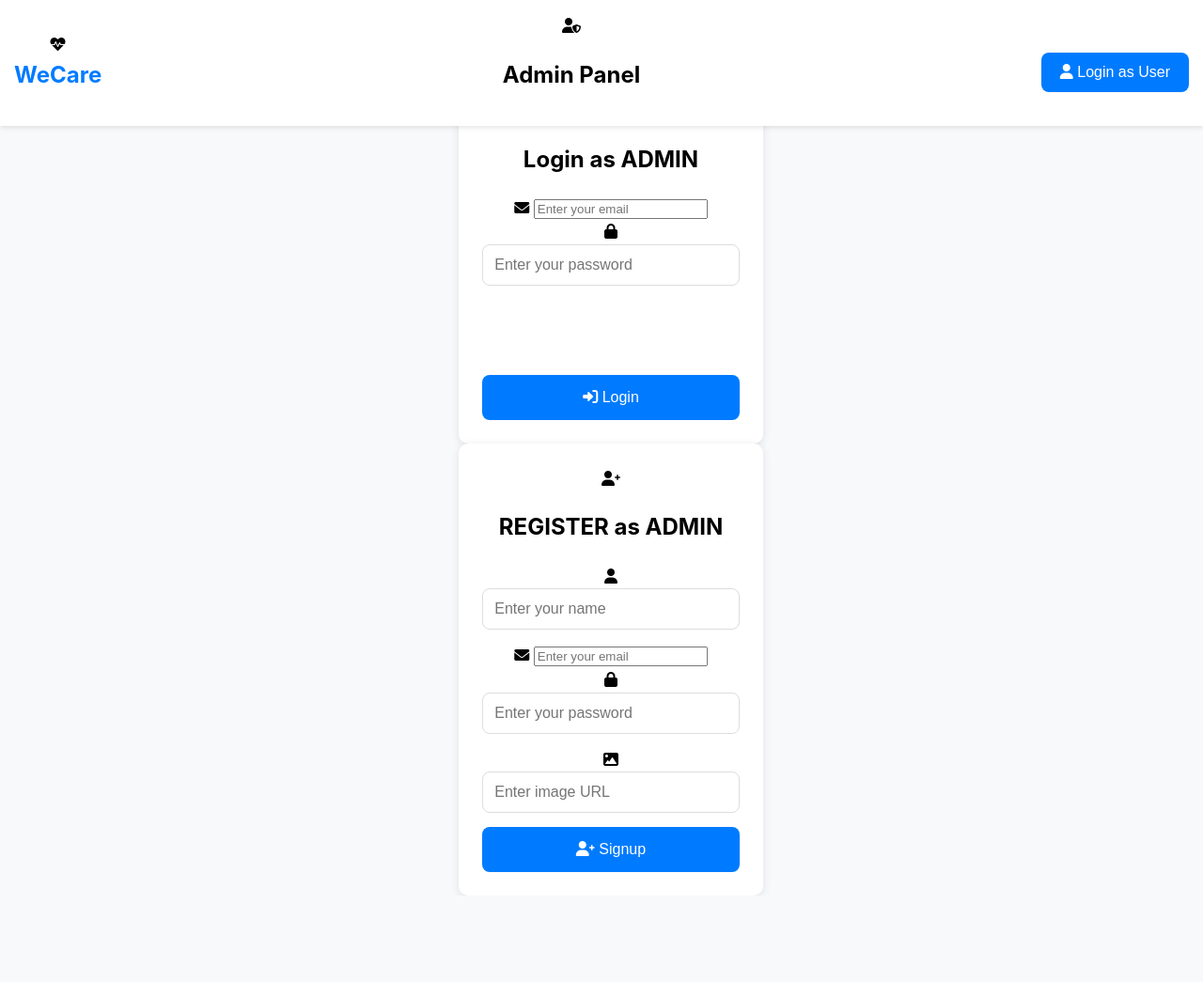
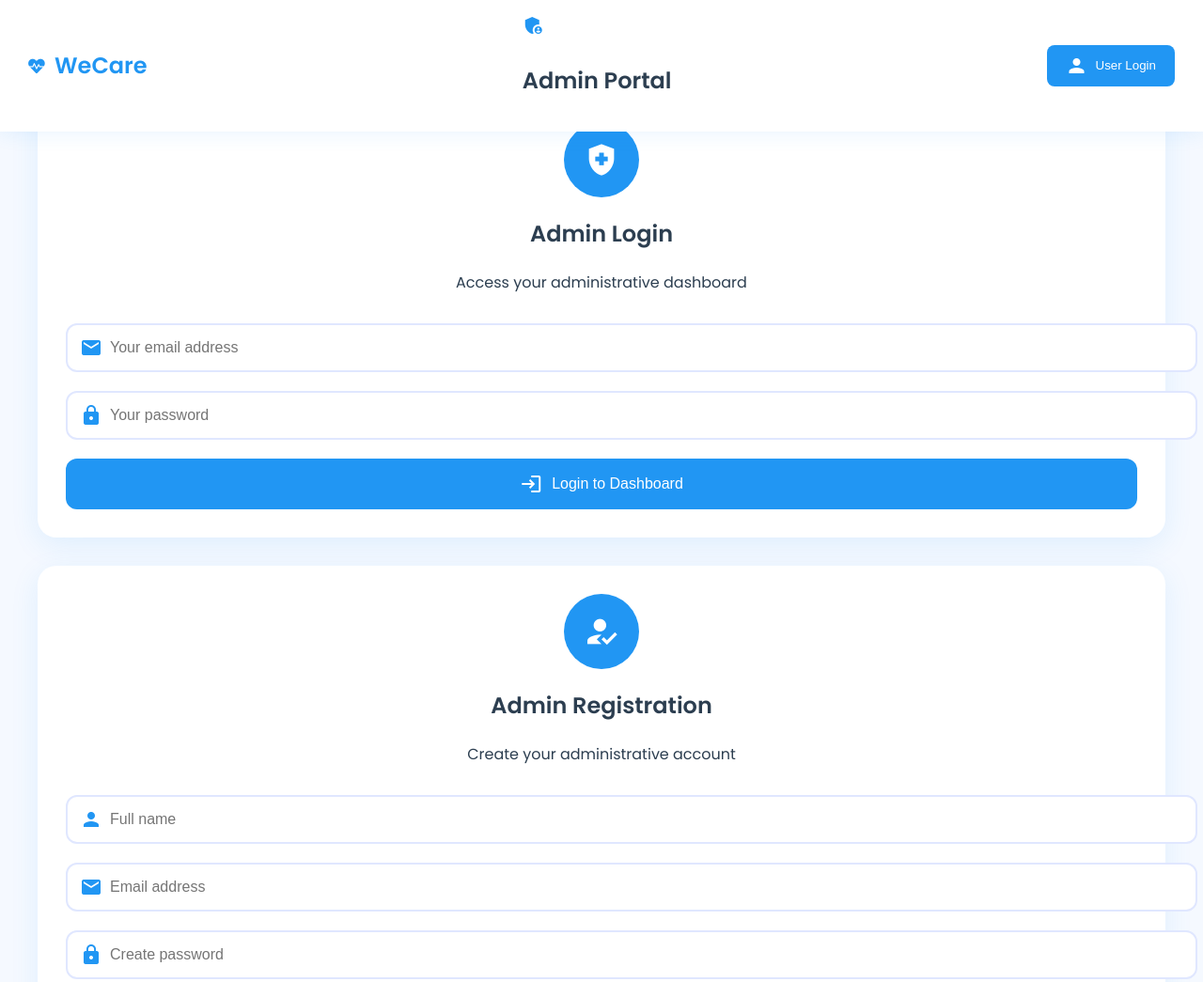
Before and after one commit to Icradle-Innovations-Ltd/WeCare-Doctor_Appointment_Booking_Application-main, a website: page frontend/wecare/www/view/admin.html in a window 1280 px wide. Shown: the top 1045 px of the page at 94% size. Before the commit the page ends 953 px from the top, so only its background shows below. Drawn offline with Linux system fonts and the light colour scheme.

```diff
--- a/frontend/wecare/www/js/signin.js
+++ b/frontend/wecare/www/js/signin.js
@@ -1,6 +1,6 @@
 const url = "https://pococare-assignment.vercel.app/"
 
-const backendURL = "https://wecare-doctor-appointment-booking.onrender.com//"
+const backendURL = "https://wecare-doctor-appointment-booking.onrender.com/"
 
 const spinner = document.getElementById("spinner");
 
--- a/frontend/wecare/www/style/admin.css
+++ b/frontend/wecare/www/style/admin.css
@@ -1,75 +1,182 @@
-/* Mobile-first responsive design */
+:root {
+    --primary-color: #2196F3;
+    --secondary-color: #1976D2;
+    --accent-color: #64B5F6;
+    --background-color: #F5F9FF;
+    --text-color: #2C3E50;
+    --shadow-color: rgba(33, 150, 243, 0.1);
+}
+
+body {
+    font-family: 'Poppins', sans-serif;
+    background-color: var(--background-color);
+    margin: 0;
+    line-height: 1.6;
+    color: var(--text-color);
+}
+
 .container {
     margin-top: 80px;
+    padding: 20px;
+    min-height: calc(100vh - 80px);
     display: flex;
     justify-content: center;
-    padding: 0 15px;
+    align-items: flex-start;
+}
+
+.forms-wrapper {
     width: 100%;
-    min-height: 100vh;
+    max-width: 1200px;
+    display: flex;
+    flex-direction: column;
+    gap: 30px;
+}
+
+.form {
+    background: white;
+    border-radius: 20px;
+    padding: 30px;
+    box-shadow: 0 8px 30px var(--shadow-color);
+    transition: transform 0.3s ease;
+}
+
+.form:hover {
+    transform: translateY(-5px);
+}
+
+.form-header {
+    text-align: center;
+    margin-bottom: 30px;
+}
+
+.icon-circle {
+    width: 80px;
+    height: 80px;
+    background: var(--primary-color);
+    border-radius: 50%;
+    display: flex;
+    align-items: center;
+    justify-content: center;
+    margin: 0 auto 20px;
+}
+
+.icon-circle i {
+    font-size: 40px;
+    color: white;
+}
+
+.input-group {
+    position: relative;
+    margin-bottom: 20px;
+}
+
+.input-group i {
+    position: absolute;
+    left: 15px;
+    top: 50%;
+    transform: translateY(-50%);
+    color: var(--primary-color);
+}
+
+.input-group input {
+    width: 100%;
+    padding: 15px 15px 15px 45px;
+    border: 2px solid #E0E7FF;
+    border-radius: 12px;
+    font-size: 16px;
+    transition: all 0.3s ease;
+}
+
+.input-group input:focus {
+    border-color: var(--primary-color);
+    box-shadow: 0 0 0 3px var(--shadow-color);
+    outline: none;
+}
+
+.submit-btn {
+    width: 100%;
+    padding: 15px;
+    background: var(--primary-color);
+    color: white;
+    border: none;
+    border-radius: 12px;
+    font-size: 16px;
+    font-weight: 500;
+    display: flex;
+    align-items: center;
+    justify-content: center;
+    gap: 10px;
+    cursor: pointer;
+    transition: all 0.3s ease;
+}
+
+.submit-btn:hover {
+    background: var(--secondary-color);
+    transform: translateY(-2px);
+}
+
+.medical-icon {
+    color: var(--primary-color);
+}
+
+.pulse-icon {
+    animation: pulse 2s infinite;
+}
+
+@keyframes pulse {
+    0% {
+        transform: scale(1);
+    }
+    50% {
+        transform: scale(1.1);
+    }
+    100% {
+        transform: scale(1);
+    }
+}
+
+nav {
+    background: white;
+    padding: 15px 30px;
+    box-shadow: 0 2px 20px var(--shadow-color);
+    position: fixed;
+    top: 0;
+    width: 100%;
+    z-index: 1000;
+    display: flex;
+    justify-content: space-between;
+    align-items: center;
     box-sizing: border-box;
 }
 
-.form {
-    width: 100%;
-    max-width: 400px;
-    background-color: #fff;
-    border-radius: 10px;
-    padding: 25px;
-    margin: 0 10px;
-    box-shadow: 0 2px 10px rgba(0,0,0,0.1);
-    box-sizing: border-box;
+.logo-container {
+    display: flex;
+    align-items: center;
+    gap: 10px;
 }
 
-.form label {
-    display: block;
-    text-align: left;
-    margin-bottom: 8px;
-    font-size: 14px;
-    color: #333;
+.logo-container h1 {
+    color: var(--primary-color);
+    margin: 0;
+    font-size: 24px;
 }
 
-.form input[type="text"],
-.form input[type="password"] {
-    width: 100%;
-    padding: 12px;
-    margin-bottom: 15px;
-    border: 1px solid #ddd;
+.user-btn {
+    background: var(--primary-color);
+    color: white;
+    border: none;
+    padding: 10px 20px;
     border-radius: 8px;
-    font-size: 16px;
-    box-sizing: border-box;
+    display: flex;
+    align-items: center;
+    gap: 8px;
+    cursor: pointer;
+    transition: all 0.3s ease;
 }
 
-.form button {
-    width: 100%;
-    font-size: 16px;
-    padding: 15px;
-    background-color: #007bff;
-    color: #fff;
-    border: none;
-    border-radius: 8px;
-    cursor: pointer;
-    transition: background-color 0.3s ease;
-}
-
-body {
-    text-align: center;
-    font-family: -apple-system, BlinkMacSystemFont, 'Segoe UI', Roboto, Oxygen, Ubuntu, Cantarell, sans-serif;
-    background-color: #f8f9fa;
-    margin: 0;
-    line-height: 1.6;
-    min-height: 100vh;
-    width: 100%;
-    overflow-x: hidden;
-}
-
-.form button:hover {
-    background-color: #0056b3;
-    transform: translateY(-1px);
-}
-
-.adminLogin button {
-    margin-top: 80px;
-    display: block !important;
+.user-btn:hover {
+    background: var(--secondary-color);
+    transform: translateY(-2px);
 }
 
 #spinner:not([hidden]) {
@@ -81,113 +188,76 @@
     display: flex;
     justify-content: center;
     align-items: center;
-    background-color: rgba(255, 255, 255, 0.8);
-    z-index: 1000;
+    background: rgba(255, 255, 255, 0.9);
+    z-index: 1001;
 }
 
-#spinner::after {
-    content: "";
+.medical-loader {
     width: 60px;
     height: 60px;
-    border: 3px solid #f3f3f3;
-    border-top: 3px solid #007bff;
-    border-radius: 100%;
-    will-change: transform;
-    animation: spin 1s infinite linear;
+    border: 4px solid #E0E7FF;
+    border-top: 4px solid var(--primary-color);
+    border-radius: 50%;
+    animation: spin 1s linear infinite;
 }
 
 @keyframes spin {
-    from {
-        transform: rotate(0deg);
-    }
-    to {
-        transform: rotate(360deg);
-    }
+    0% { transform: rotate(0deg); }
+    100% { transform: rotate(360deg); }
 }
 
-#userButton {
-    font-size: 16px;
-    padding: 12px 20px;
-    background-color: #007bff;
-    color: #fff;
-    border: none;
-    border-radius: 8px;
-    cursor: pointer;
-    margin-top: 20px;
-    transition: all 0.3s ease;
-    width: auto;
-    max-width: 100%;
-}
+@media (max-width: 768px) {
+    .container {
+        padding: 15px;
+    }
 
-#userButton:hover {
-    background-color: #0056b3;
-    color: white;
-    transform: translateY(-1px);
-}
+    .form {
+        padding: 20px;
+    }
 
-nav {
-    display: flex;
-    justify-content: space-between;
-    align-items: center;
-    background-color: #fff;
-    padding: 15px;
-    box-shadow: 0 2px 5px rgba(0,0,0,0.1);
-    position: fixed;
-    top: 0;
-    left: 0;
-    right: 0;
-    z-index: 100;
-    width: 100%;
-    box-sizing: border-box;
-}
+    .icon-circle {
+        width: 60px;
+        height: 60px;
+    }
 
-#index h1 {
-    cursor: pointer;
-    color: #007bff;
-    font-size: 24px;
-    margin: 0;
-    transition: color 0.3s ease;
-    word-wrap: break-word;
+    .icon-circle i {
+        font-size: 30px;
+    }
+
+    nav {
+        padding: 10px 15px;
+    }
+
+    .logo-container h1 {
+        font-size: 20px;
+    }
+
+    .user-btn {
+        padding: 8px 15px;
+        font-size: 14px;
+    }
 }
 
 @media (max-width: 480px) {
     .container {
         margin-top: 70px;
-        padding: 0 10px;
     }
 
     .form {
         padding: 15px;
-        margin: 0 5px;
-        width: 95%;
-        margin-top: 20px;
     }
 
-    #index h1 {
-        font-size: 16px;
-    }
-
-    .form input[type="text"],
-    .form input[type="password"] {
-        padding: 8px;
+    .input-group input {
+        padding: 12px 12px 12px 40px;
         font-size: 14px;
     }
 
-    #userButton {
-        padding: 8px 14px;
+    .submit-btn {
+        padding: 12px;
         font-size: 14px;
-        width: 80px;
     }
 
-    .navigation-view nav {
-        padding: 8px;
-        height: 40px;
-    }
-
-    .form button {
-        padding: 12px;
-        font-size: 14px;
-        display: block !important;
-        width: 100% !important;
+    .nav-title h1 {
+        display: none;
     }
 }
--- a/frontend/wecare/www/view/admin.html
+++ b/frontend/wecare/www/view/admin.html
@@ -4,26 +4,27 @@
 <head>
     <meta charset="UTF-8">
     <meta name="viewport" content="width=device-width, initial-scale=1.0">
-    <title>ADMIN_PANEL</title>
+    <title>WeCare Admin</title>
     <link rel="stylesheet" href="../style/admin.css">
     <link href="https://fonts.googleapis.com/icon?family=Material+Icons" rel="stylesheet">
     <link href="https://cdnjs.cloudflare.com/ajax/libs/font-awesome/6.0.0/css/all.min.css" rel="stylesheet">
+    <link href="https://fonts.googleapis.com/css2?family=Poppins:wght@400;500;600&display=swap" rel="stylesheet">
 </head>
 
 <body>
     <nav class="mobile-nav">
-        <div id="index">
-            <i class="fas fa-heartbeat"></i>
+        <div id="index" class="logo-container">
+            <i class="fas fa-heartbeat medical-icon pulse-icon"></i>
             <h1>WeCare</h1>
         </div>
         <div class="nav-title">
-            <i class="fas fa-user-shield"></i>
-            <h1>Admin Panel</h1>
+            <i class="material-icons medical-icon">admin_panel_settings</i>
+            <h1>Admin Portal</h1>
         </div>
         <div>
             <button id="userButton" class="user-btn">
-                <i class="fas fa-user"></i>
-                Login as User
+                <i class="material-icons">person</i>
+                User Login
             </button>
         </div>
     </nav>
@@ -32,58 +33,65 @@
         <div class="forms-wrapper">
             <div class="form adminLogin card">
                 <div class="form-header">
-                    <i class="fas fa-user-md"></i>
-                    <h2>Login as ADMIN</h2>
+                    <div class="icon-circle">
+                        <i class="material-icons medical-icon">health_and_safety</i>
+                    </div>
+                    <h2>Admin Login</h2>
+                    <p>Access your administrative dashboard</p>
                 </div>
                 <form action="">
                     <div class="input-group">
-                        <i class="fas fa-envelope"></i>
-                        <input type="email" id="adminLoginEmail" name="email" placeholder="Enter your email" required>
+                        <i class="material-icons">email</i>
+                        <input type="email" id="adminLoginEmail" name="email" placeholder="Your email address" required>
                     </div>
                     <div class="input-group">
-                        <i class="fas fa-lock"></i>
-                        <input type="password" id="adminLoginPassword" name="password" placeholder="Enter your password" required>
+                        <i class="material-icons">lock</i>
+                        <input type="password" id="adminLoginPassword" name="password" placeholder="Your password" required>
                     </div>
-                    <button type="submit" class="submit-btn">
-                        <i class="fas fa-sign-in-alt"></i>
-                        Login
+                    <button type="submit" class="submit-btn pulse">
+                        <i class="material-icons">login</i>
+                        Login to Dashboard
                     </button>
                 </form>
             </div>
 
             <div class="form admin card">
                 <div class="form-header">
-                    <i class="fas fa-user-plus"></i>
-                    <h2>REGISTER as ADMIN</h2>
+                    <div class="icon-circle">
+                        <i class="material-icons medical-icon">how_to_reg</i>
+                    </div>
+                    <h2>Admin Registration</h2>
+                    <p>Create your administrative account</p>
                 </div>
                 <form action="" method="">
                     <div class="input-group">
-                        <i class="fas fa-user"></i>
-                        <input type="text" id="adminRegName" name="name" placeholder="Enter your name" required>
+                        <i class="material-icons">person</i>
+                        <input type="text" id="adminRegName" name="name" placeholder="Full name" required>
                     </div>
                     <div class="input-group">
-                        <i class="fas fa-envelope"></i>
-                        <input type="email" id="adminRegEmail" name="email" placeholder="Enter your email" required>
+                        <i class="material-icons">email</i>
+                        <input type="email" id="adminRegEmail" name="email" placeholder="Email address" required>
                     </div>
                     <div class="input-group">
-                        <i class="fas fa-lock"></i>
-                        <input type="password" id="adminRegPassword" name="password" placeholder="Enter your password" required>
+                        <i class="material-icons">lock</i>
+                        <input type="password" id="adminRegPassword" name="password" placeholder="Create password" required>
                     </div>
                     <div class="input-group">
-                        <i class="fas fa-image"></i>
-                        <input type="text" id="adminRegImage" name="image" placeholder="Enter image URL" required>
+                        <i class="material-icons">add_photo_alternate</i>
+                        <input type="text" id="adminRegImage" name="image" placeholder="Profile image URL" required>
                     </div>
-                    <button type="submit" class="submit-btn">
-                        <i class="fas fa-user-plus"></i>
-                        Signup
+                    <button type="submit" class="submit-btn pulse">
+                        <i class="material-icons">person_add</i>
+                        Create Account
                     </button>
                 </form>
             </div>
         </div>
 
-        <div hidden id="spinner" class="loader"></div>
+        <div hidden id="spinner" class="loader">
+            <div class="medical-loader"></div>
+        </div>
     </div>
-
     <script src="../js/admin.js"></script>
 </body>
 </html>
```
